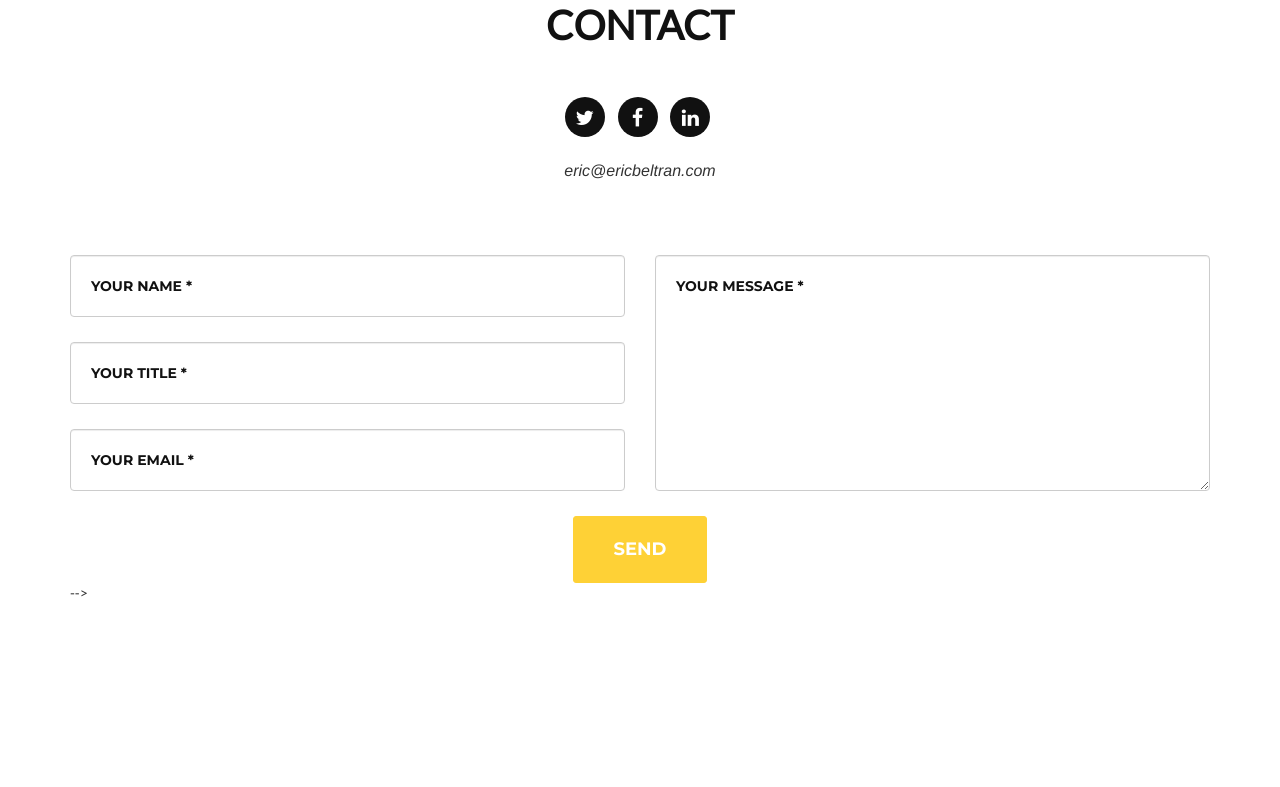
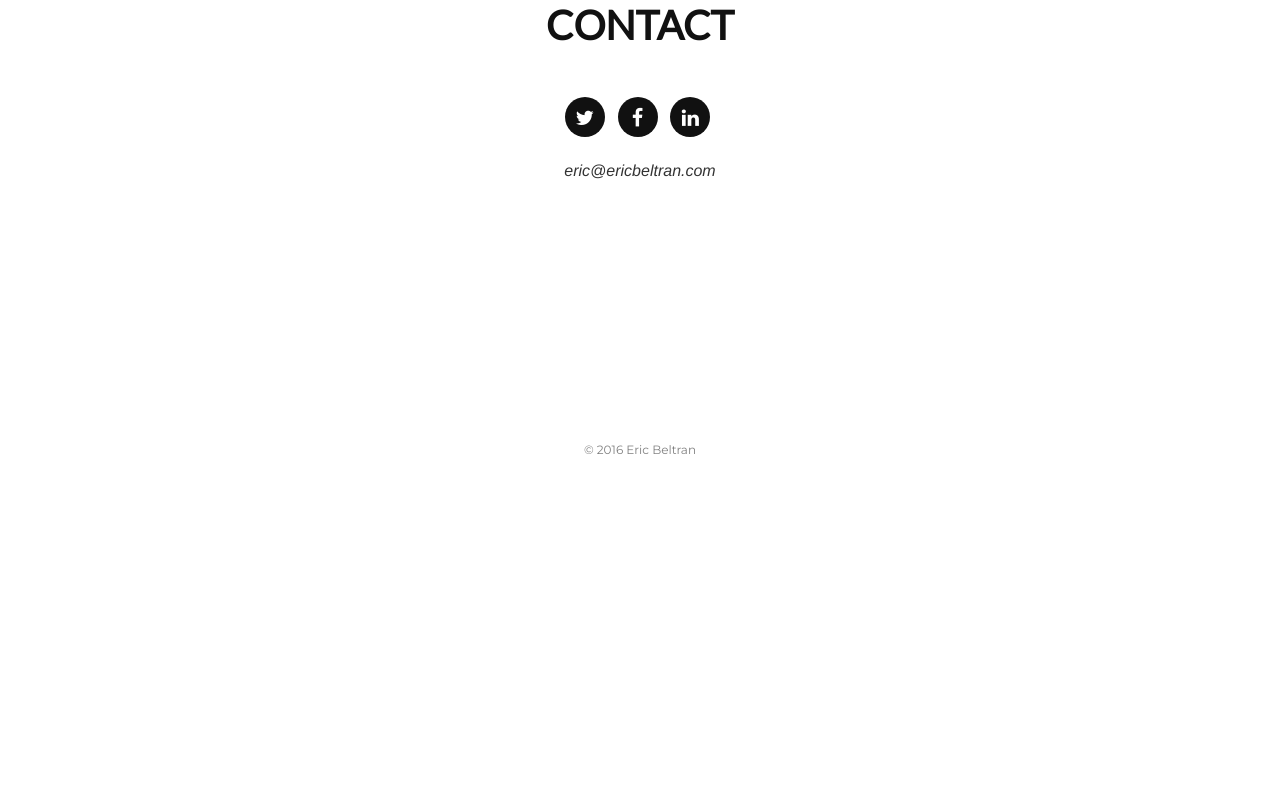
Before and after one commit to ericjbeltran/ericjbeltran.github.io, a website: page index.html in a window 1280 px wide. Shown: the part 3309-4096 px from the top of the page. After the commit the page ends 3804 px from the top, so only its background shows below. Drawn offline with nearby package versions, Linux system fonts and the light colour scheme; a web font is replaced by a local one.

Commit message:
removed form

```diff
--- a/index.html
+++ b/index.html
@@ -455,7 +455,7 @@
                     <h3 class="section-subheading text-secondary">eric@ericbeltran.com</h3>
                 </div>
             </div>
-            <div class="row">
+            <!--<div class="row">
                 <div class="col-lg-12">
                     <form name="sentMessage" id="contactForm" method="post" action="mail/contact_me.php" novalidate>
                         <div class="row">
```
